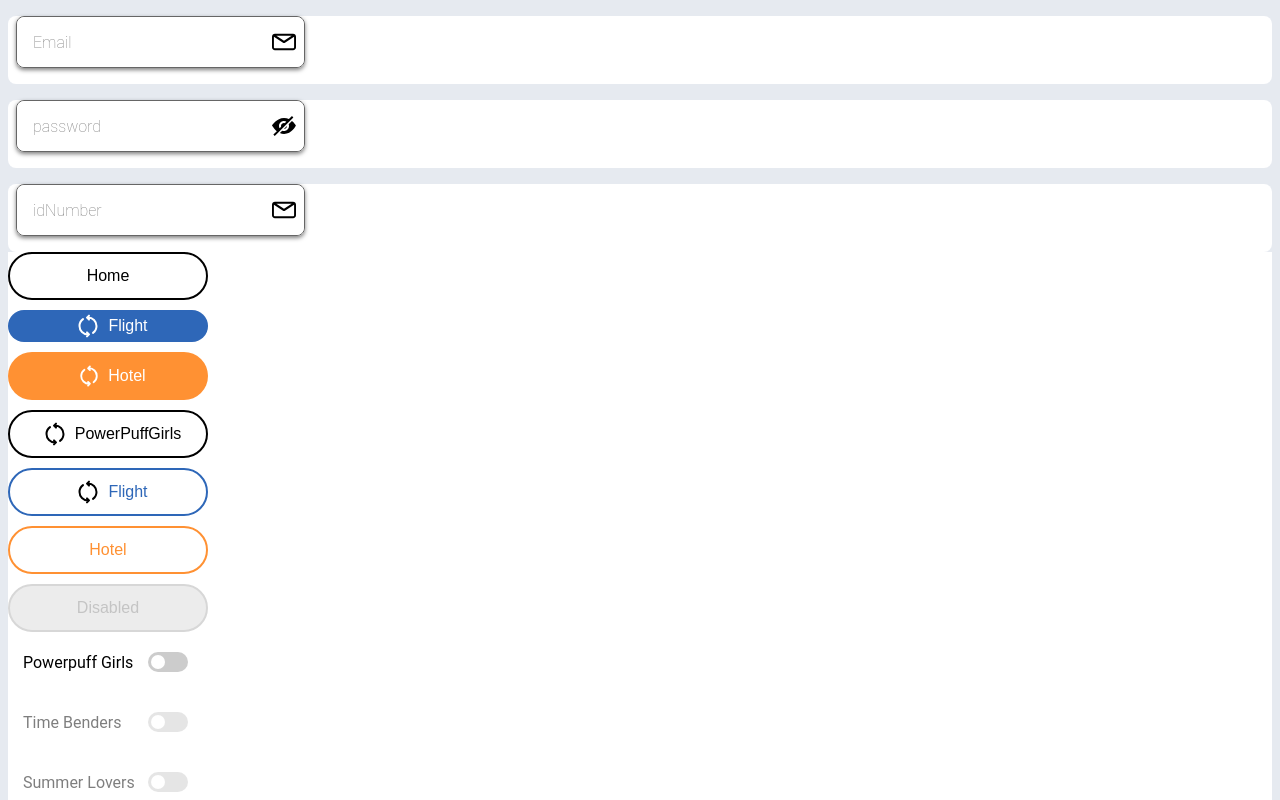
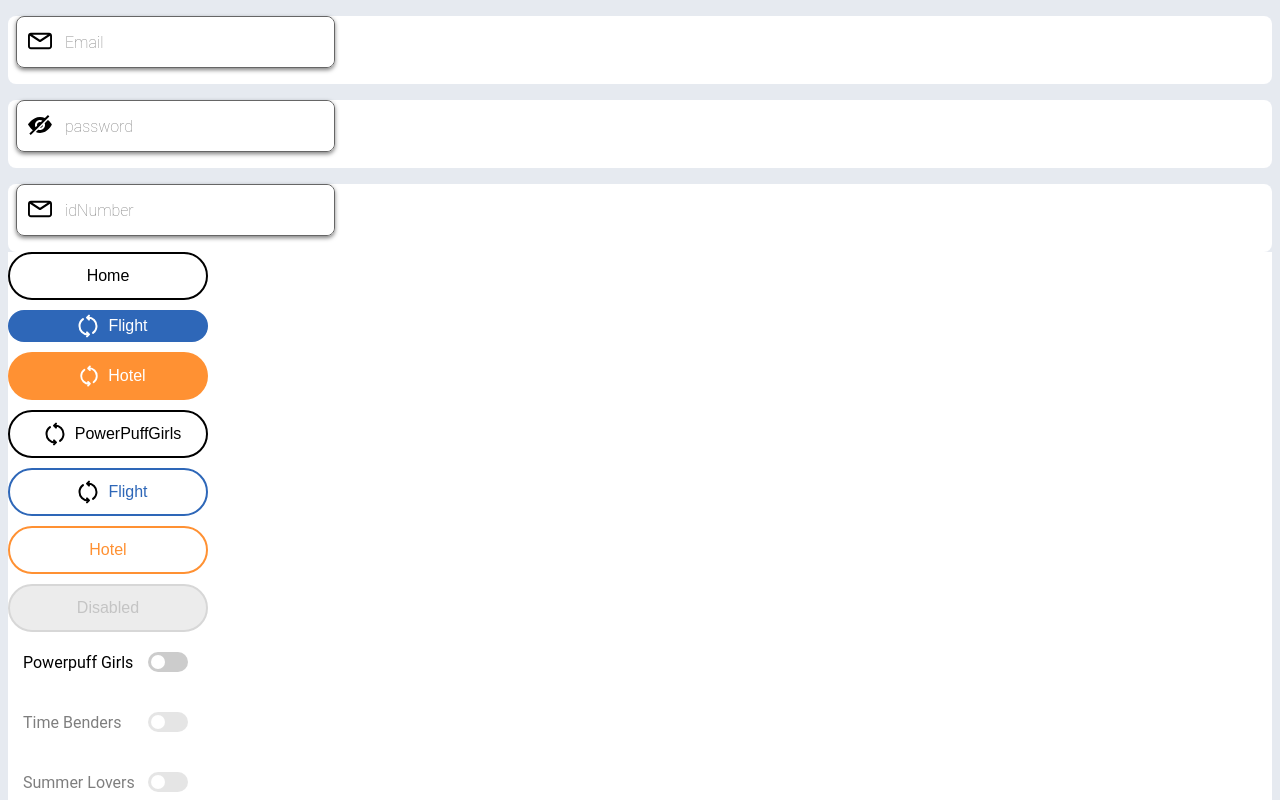
Before and after one commit to Mwiert/miniSpa, a Vue app: page /powerpuffgirls in a window 1280 px wide. Shown: the top 800 px of the page. Built offline with nearby package versions, Linux system fonts and the light colour scheme; a web font is replaced by a local one.

Commit message:
css design

```diff
--- a/src/components/UIInput.vue
+++ b/src/components/UIInput.vue
@@ -170,8 +170,9 @@ export default {
       border-color: #007bff;
     }
     .label {
+      margin-inline-start: 8px;
       position: absolute;
-      left: 16px;
+      left: 40px;
       font-size: 1rem;
       font-weight: 100;
       color: grey;
@@ -180,8 +181,9 @@ export default {
       transform: translateY(-50%);
       transition: all 0.3s ease;
       &.active {
+        margin-inline-start: 8px;
         transform: none;
-        top: 8px;
+        top: 6px;
         font-size: 12px;
       }
     }
@@ -190,7 +192,7 @@ export default {
       background: none;
       border: none;
       cursor: pointer;
-      right: 32px;
+      right: 16px;
       width: 16px;
       height: 16px;
       border-radius: 50%;
@@ -207,7 +209,8 @@ export default {
       background: none;
       border: none;
       cursor: pointer;
-      right: 8px;
+      left: 6px;
+      top: 12px;
       width: 24px;
       height: 24px;
       padding: 0px;
@@ -217,6 +220,8 @@ export default {
     //styling
     .input-value {
       font-size: 1rem;
+
+      margin-inline-start: 30px;
       outline: none;
       border: none;
       border-radius: 8px;
@@ -224,6 +229,7 @@ export default {
       transition: all 0.3s ease;
       width: 100%;
       &.active {
+
         padding-top: 1.5rem;
         padding-bottom: 0.5rem;
       }
```
